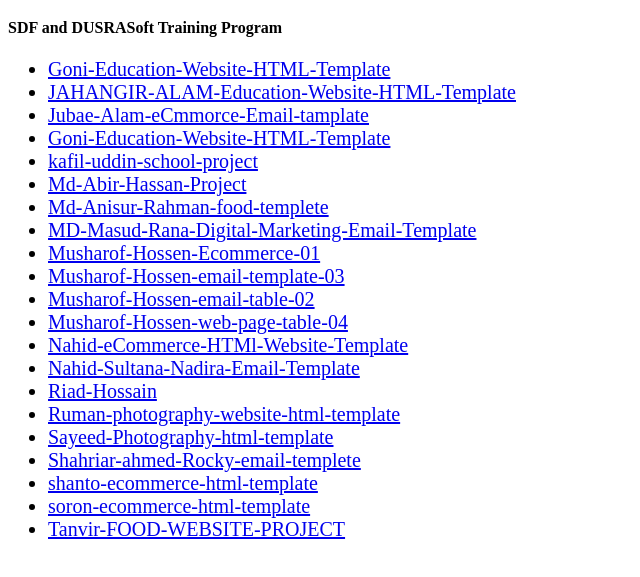
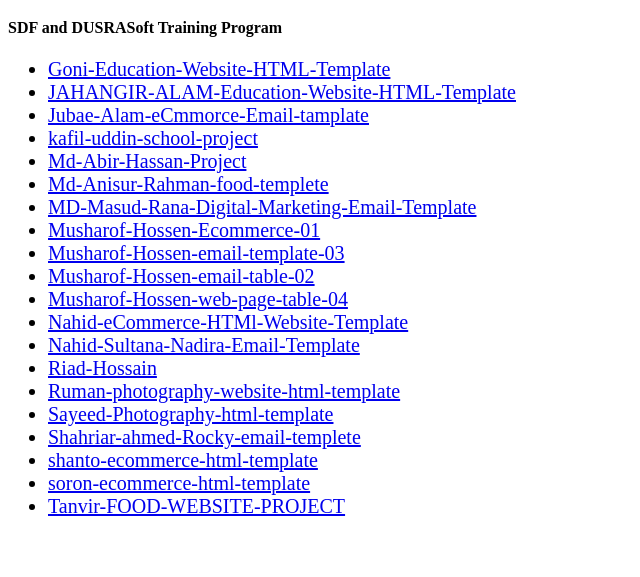
Before and after one commit to NalitaBari-WD-01-HTML/NalitaBari-WD-01-HTML.github.io, a plain HTML site: page index.html in a window 1280 px wide. Shown: the part 61-638 px from the top of the page, without its empty margins (0-640 px from the left). Drawn offline with Linux system fonts and the light colour scheme.

Commit message:
Update index.html

```diff
--- a/index.html
+++ b/index.html
@@ -12,7 +12,6 @@
         <li><a href="/Goni-Education-Website-HTML-Template/index.html">Goni-Education-Website-HTML-Template</a></li>
         <li><a href="/JAHANGIR-ALAM-Education-Website-HTML-Template/index.html">JAHANGIR-ALAM-Education-Website-HTML-Template</a></li>
         <li><a href="/Jubae-Alam-eCmmorce-Email-tamplate/index.html">Jubae-Alam-eCmmorce-Email-tamplate</a></li>
-        <li><a href="/Jubae-Alam-eCmmorce-Email-tamplate/index.html">Goni-Education-Website-HTML-Template</a></li>
         <li><a href="/kafil-uddin-school-project/index.html">kafil-uddin-school-project</a></li>
         <li><a href="/Md-Abir-Hassan-Project/index.html">Md-Abir-Hassan-Project</a></li>
         <li><a href="/Md-Anisur-Rahman-food-templete/index.html">Md-Anisur-Rahman-food-templete</a></li>
```
